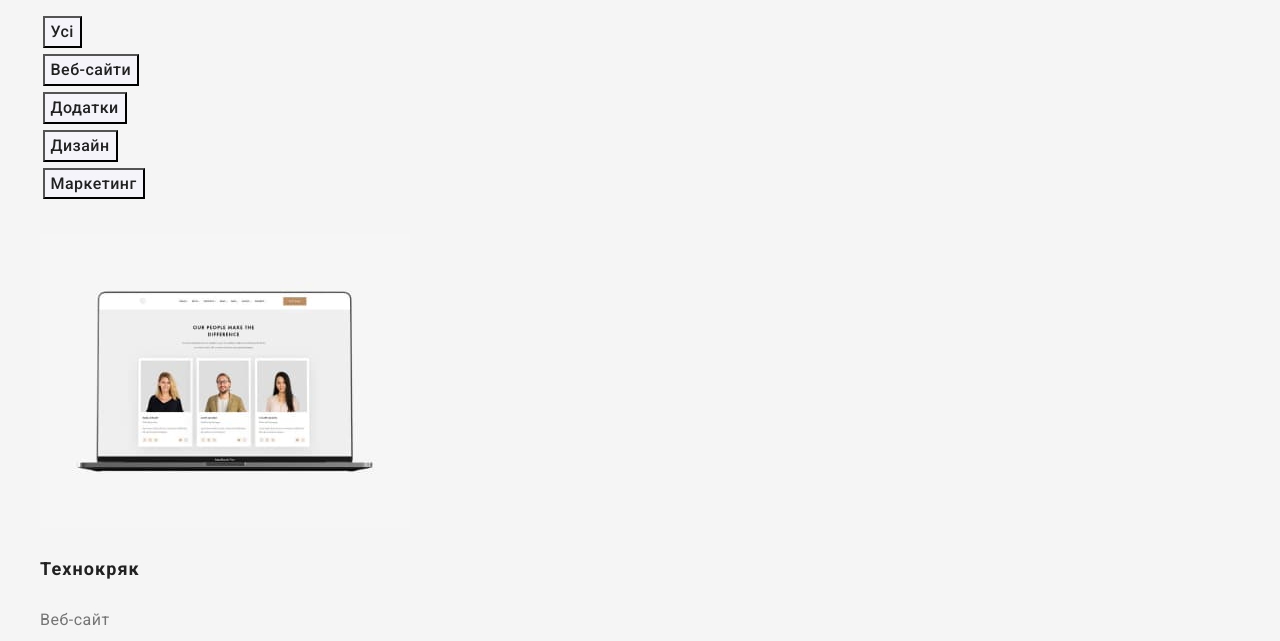
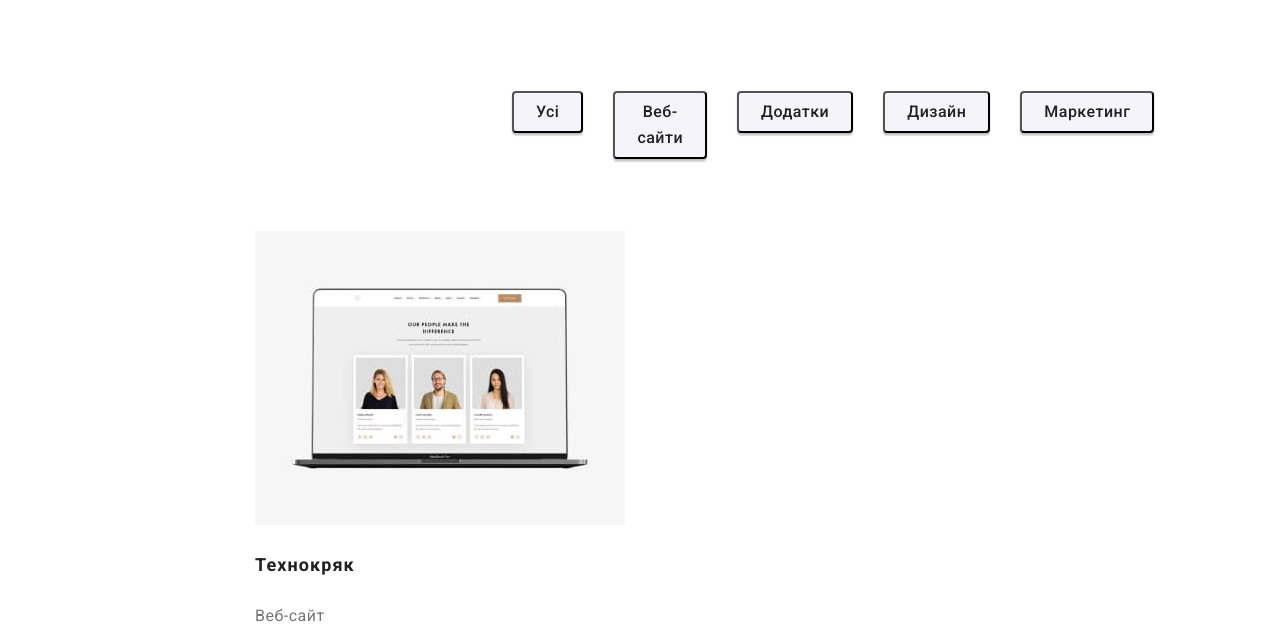
Before and after one commit to PavMor/goit-markup-hw-03, a plain HTML site: page portfolio.html in a window 1280 px wide. Shown: the part 159-800 px from the top of the page. Drawn offline with nearby package versions, Linux system fonts and the light colour scheme.

Commit message:
portfolio html 1

```diff
--- a/css/styles.css
+++ b/css/styles.css
@@ -382,15 +382,47 @@ li {
 
 /* portfolio.html */
 .portfolio {
-  background-color: var(--primary-bg-color);
+  background-color: var(--header-bg-color);
+  width: 1170px;
+  height: 1360px;
+  margin-top: 94px;
+  margin-bottom: 94px;
+  margin-left: 215px;
+  margin-right: 215px;
 }
 
 .container-buttons {
-  display: flex;
-  justify-content: space-between;
+  margin: 0;
+  padding: 0;
+}
+
+.buttons-list {
+  display: inline-flex;
+  justify-content: center;
+  margin: 0;
+  padding-top: 0;
+  padding-bottom: 56px;
+  padding-left: 297px;
+  padding-right: 298px;
+}
+
+.buttons-list .buttons-item {
+  margin-right: 30px;
+}
+
+.buttons-list .buttons-item:last-child {
+  margin-right: 0;
 }
 
 .btn {
+  display: inline-flex;
+  flex-basis: auto;
+  margin: 0;
+  padding-top: 6px;
+  padding-bottom: 6px;
+  padding-left: 22px;
+  padding-right: 22px;
+
   font-family: Roboto, sans-serif;
   font-weight: 500;
   font-size: 16px;
@@ -399,8 +431,9 @@ li {
   background-color: #f5f4fa;
   color: var(--secondary-text-color);
   cursor: pointer;
-  margin: 3px 2.5px;
-  padding: 3px, 2.5px;
+  box-shadow: 0px 3px 1px rgba(0, 0, 0, 0.1), 0px 1px 2px rgba(0, 0, 0, 0.08),
+    0px 2px 2px rgba(0, 0, 0, 0.12);
+  border-radius: 4px;
 }
 
 .btn:hover,
--- a/portfolio.html
+++ b/portfolio.html
@@ -55,12 +55,22 @@
       <section class="portfolio">
         <h2 hidden>Портфоліо</h2>
         <div class="container-buttons">
-          <ul>
-            <li><button type="button" class="btn">Усі</button></li>
-            <li><button type="button" class="btn">Веб-сайти</button></li>
-            <li><button type="button" class="btn">Додатки</button></li>
-            <li><button type="button" class="btn">Дизайн</button></li>
-            <li><button type="button" class="btn">Маркетинг</button></li>
+          <ul class="buttons-list">
+            <li class="buttons-item">
+              <button type="button" class="btn">Усі</button>
+            </li>
+            <li class="buttons-item">
+              <button type="button" class="btn">Веб-сайти</button>
+            </li>
+            <li class="buttons-item">
+              <button type="button" class="btn">Додатки</button>
+            </li>
+            <li class="buttons-item">
+              <button type="button" class="btn">Дизайн</button>
+            </li>
+            <li class="buttons-item">
+              <button type="button" class="btn">Маркетинг</button>
+            </li>
           </ul>
         </div>
 
```
